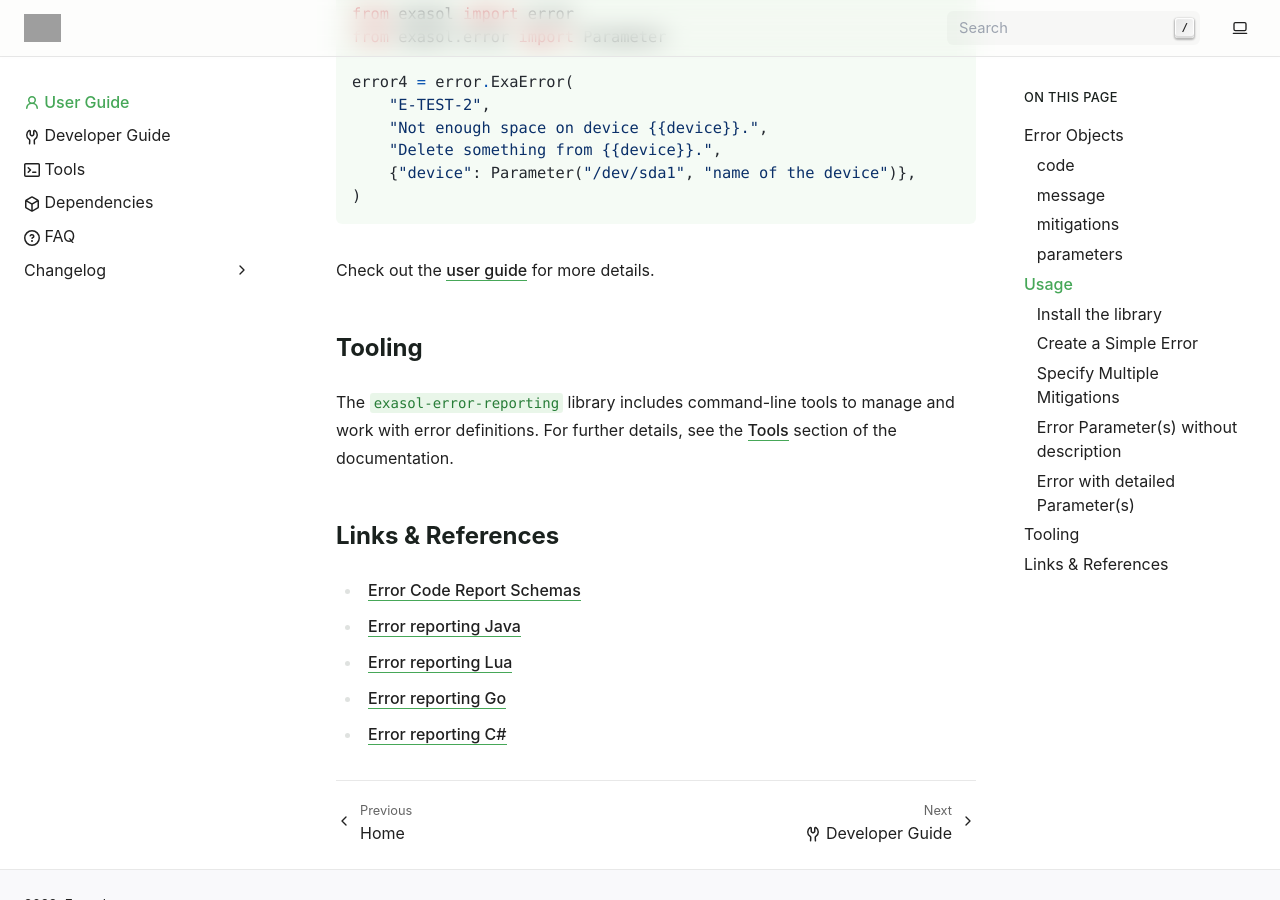
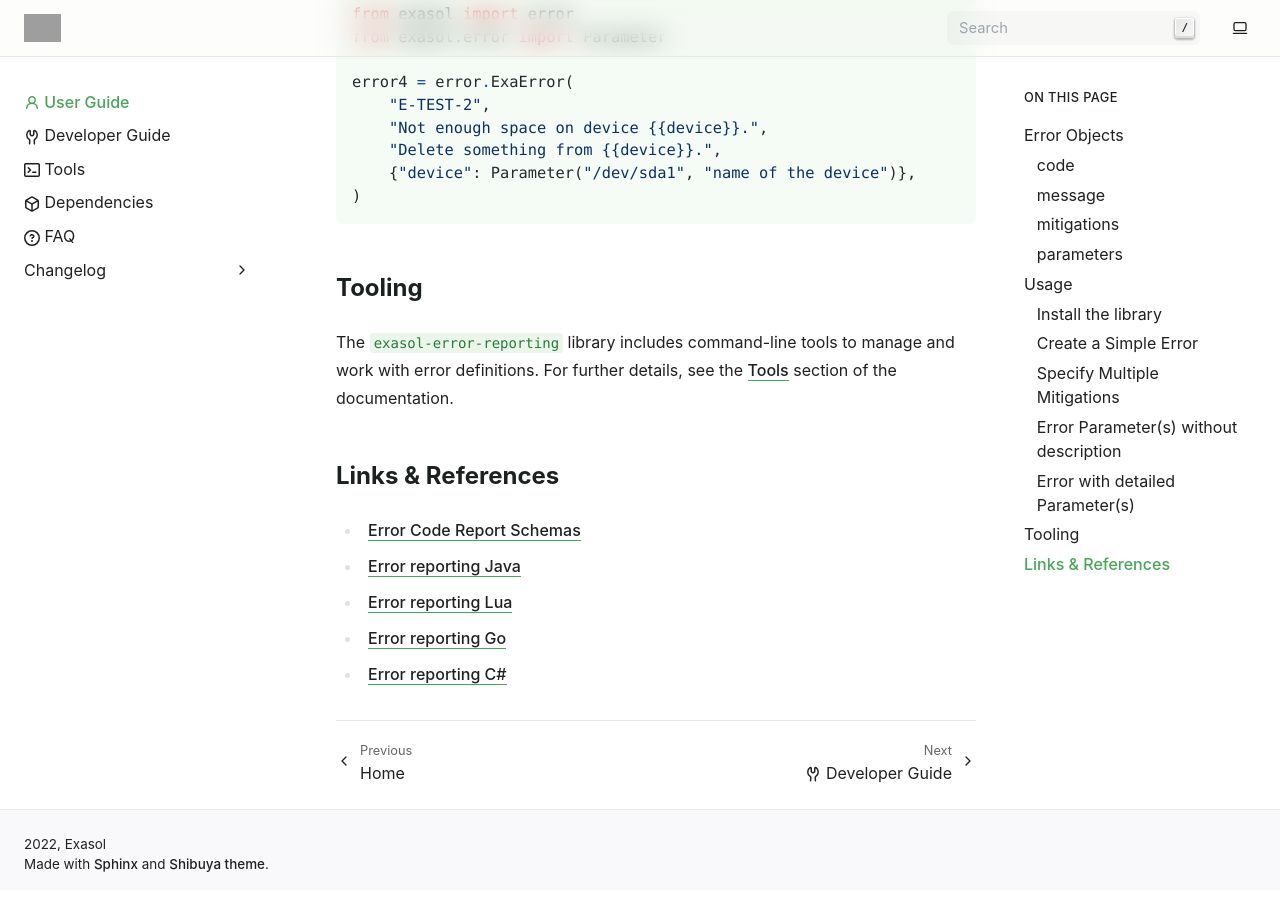
Before and after one commit to exasol/error-reporting-python, a Sphinx documentation site: the page built from doc/user_guide/user_guide.rst, in a window 1280 px wide and 900 px high, scrolled down 2662 px. Built offline with Sphinx 7.4.7, drawn with Linux system fonts in a browser that asks for light colours; pages that are not in the unit, such as notebooks, are missing from menus; grey boxes are pictures that could not be loaded.

Commit message:
Remove self-reference as in the user guide already

```diff
--- a/doc/user_guide/user_guide.rst
+++ b/doc/user_guide/user_guide.rst
@@ -115,8 +115,6 @@ Error with detailed Parameter(s)
         {"device": Parameter("/dev/sda1", "name of the device")},
     )
 
-Check out the `user guide <doc/user_guide/user_guide.md>`_ for more details.
-
 Tooling
 ~~~~~~~
 
```
